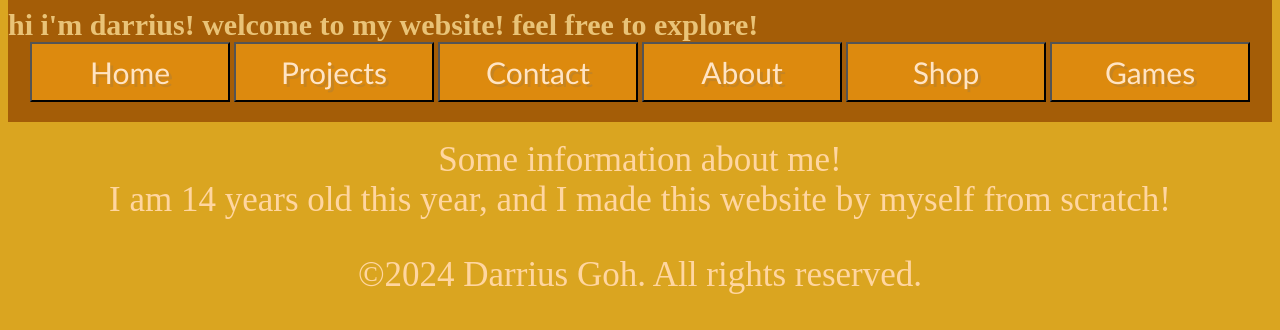
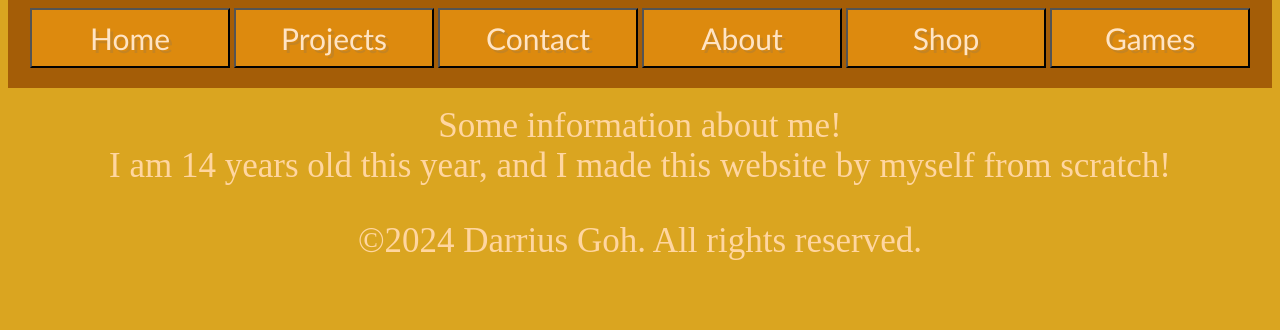
Before and after one commit to darriuseatsxylophones/projdarrius1, a plain HTML site: page homescreen.html in a window 1280 px wide. Shown: the part 484-814 px from the top of the page. Drawn offline with Linux system fonts and the light colour scheme; a script that the page names is missing.

Commit message:
Update homescreen.html

```diff
--- a/homescreen.html
+++ b/homescreen.html
@@ -8,7 +8,6 @@
 <body>
 <div class="front">
     <h1>DARRIUS GOH</h1>
-    <b>hi i'm darrius! welcome to my website! feel free to explore!</b>
 <div class="buttonchoices">
 <button class="home">Home</button>
 <button class="projects">Projects</button>
```
